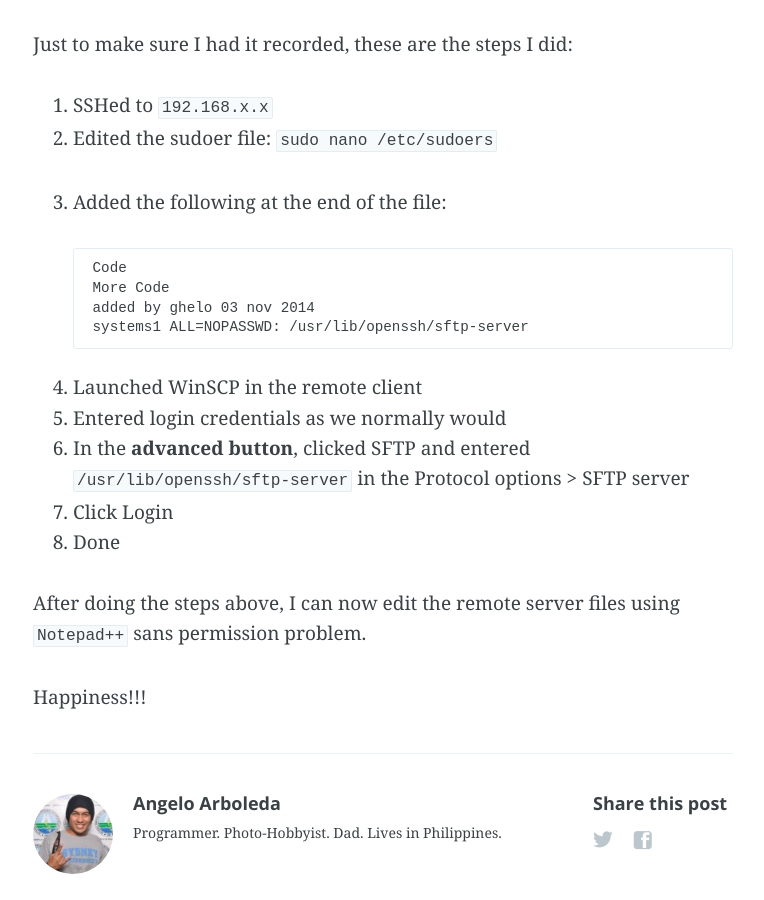
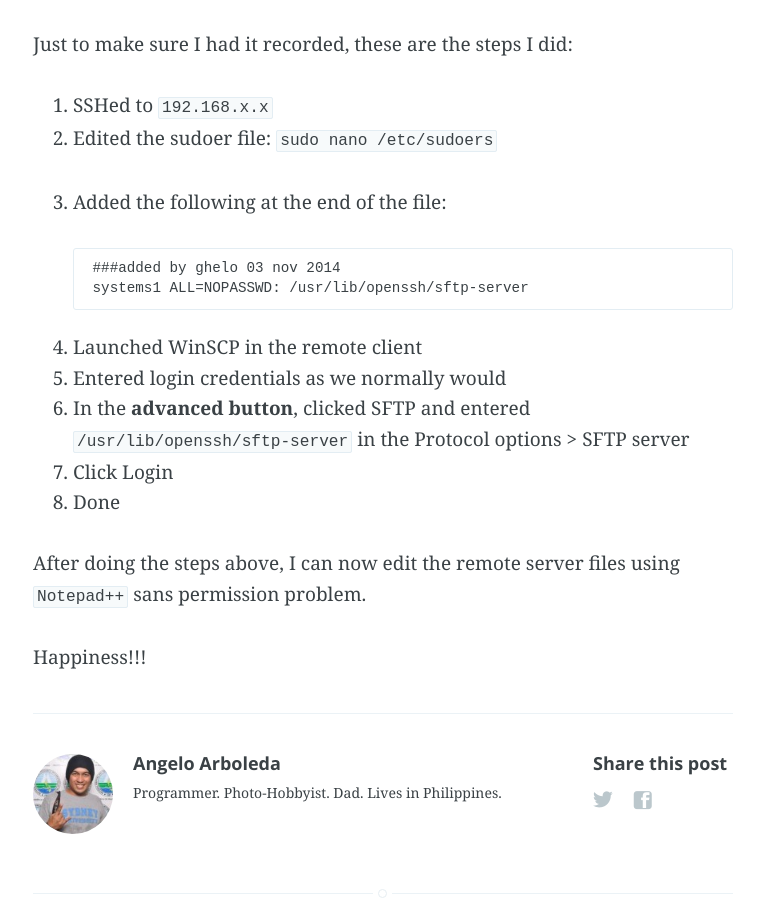
Before and after one commit to ghelobytes/ghelobytes.github.io, a Jekyll site: the page built from _posts/2014-11-03-editing-files-in-ubuntu-thru-winscp.md, in a window 1280 px wide and 900 px high, scrolled down 511 px. Shown: the whole window, without its empty margins (257-1021 px from the left). Built offline with Jekyll 4.4.1, drawn with Linux system fonts in a browser that asks for light colours; Markdown is read by kramdown in place of the engine named in the settings.

Commit message:
Update 2014-11-03-editing-files-in-ubuntu-thru-winscp.md

````diff
--- a/_posts/2014-11-03-editing-files-in-ubuntu-thru-winscp.md
+++ b/_posts/2014-11-03-editing-files-in-ubuntu-thru-winscp.md
@@ -18,9 +18,7 @@ Just to make sure I had it recorded, these are the steps I did:
 3. Added the following at the end of the file:
 
     ```
-    Code
-    More Code
-    added by ghelo 03 nov 2014
+    ###added by ghelo 03 nov 2014
     systems1 ALL=NOPASSWD: /usr/lib/openssh/sftp-server
     ```
 
````
